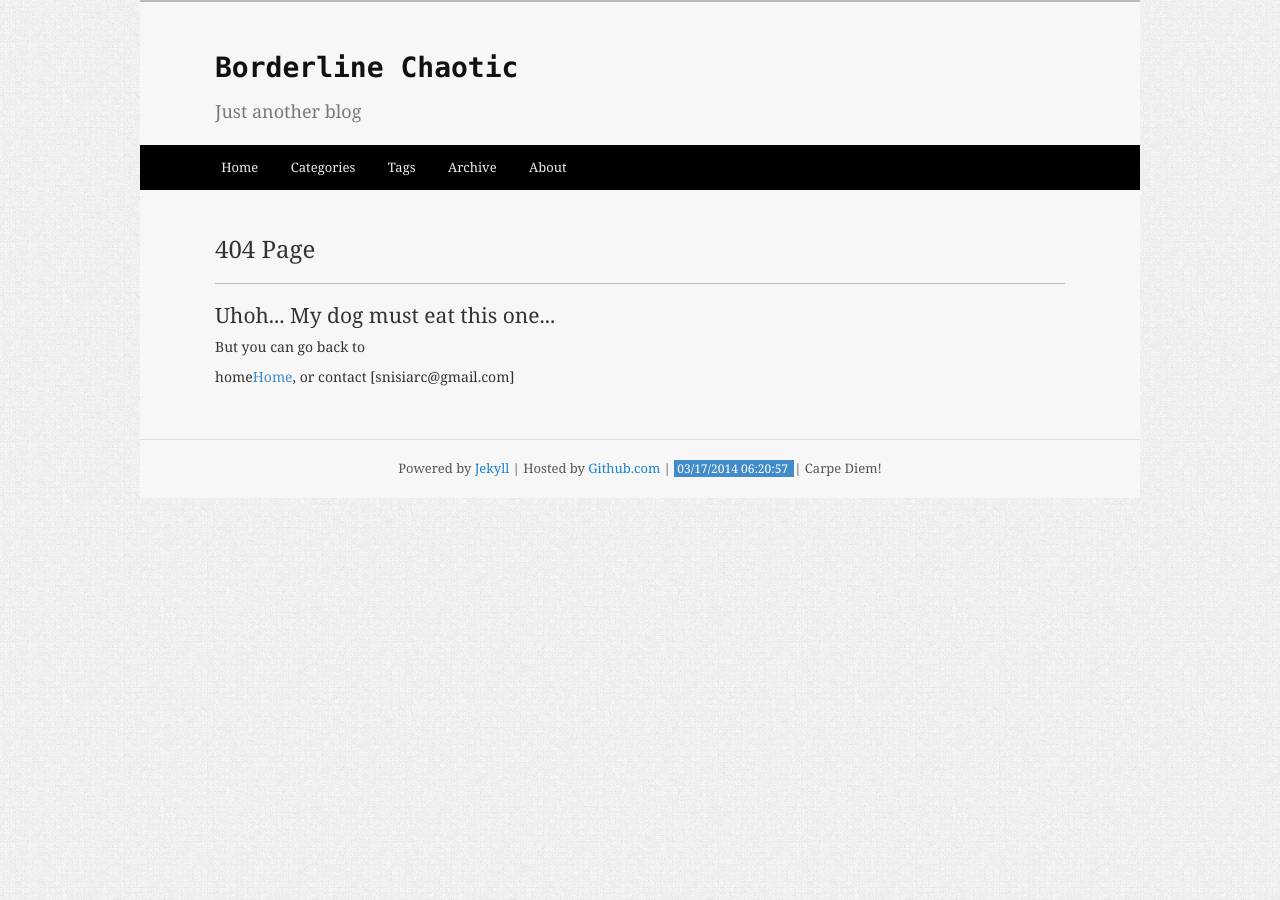
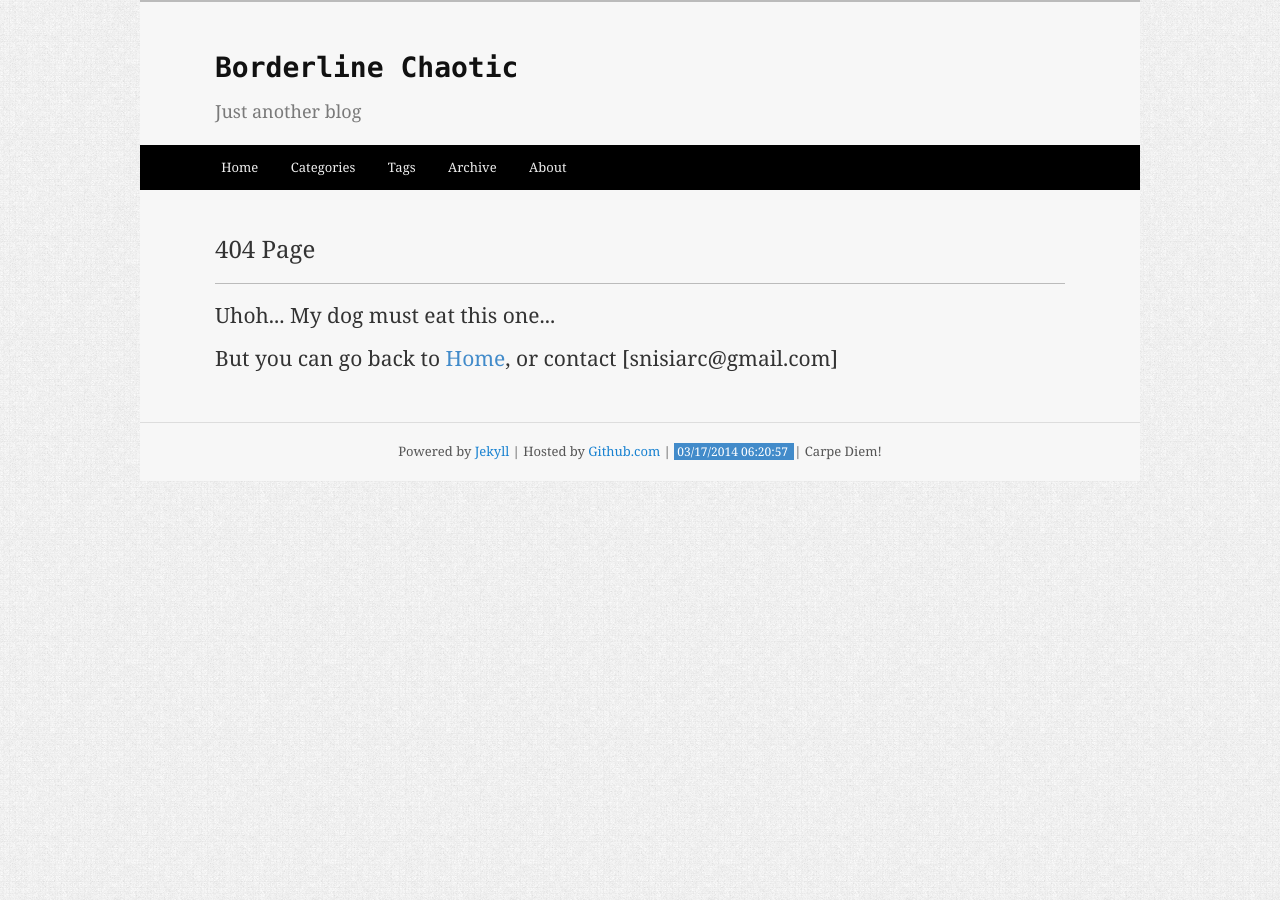
Before and after one commit to fandemonium/blog, a Jekyll site: the page built from 404.html, in a window 1280 px wide. Built offline with Jekyll 4.4.1, drawn with Linux system fonts in a browser that asks for light colours; Markdown is read by kramdown in place of the engine named in the settings.

Commit message:
changed paragraph to header

```diff
--- a/404.html
+++ b/404.html
@@ -6,6 +6,6 @@
 <div class="page-blank">
     <div>
         <h3>Uhoh... My dog must eat this one...</h3>
-	<p>But you can go back to <p>home<a href="/">Home</a>, or contact [snisiarc@gmail.com]</p>
+	<h3>But you can go back to <a href="/">Home</a>, or contact [snisiarc@gmail.com]</h3>
     </div>
 </div>
```
